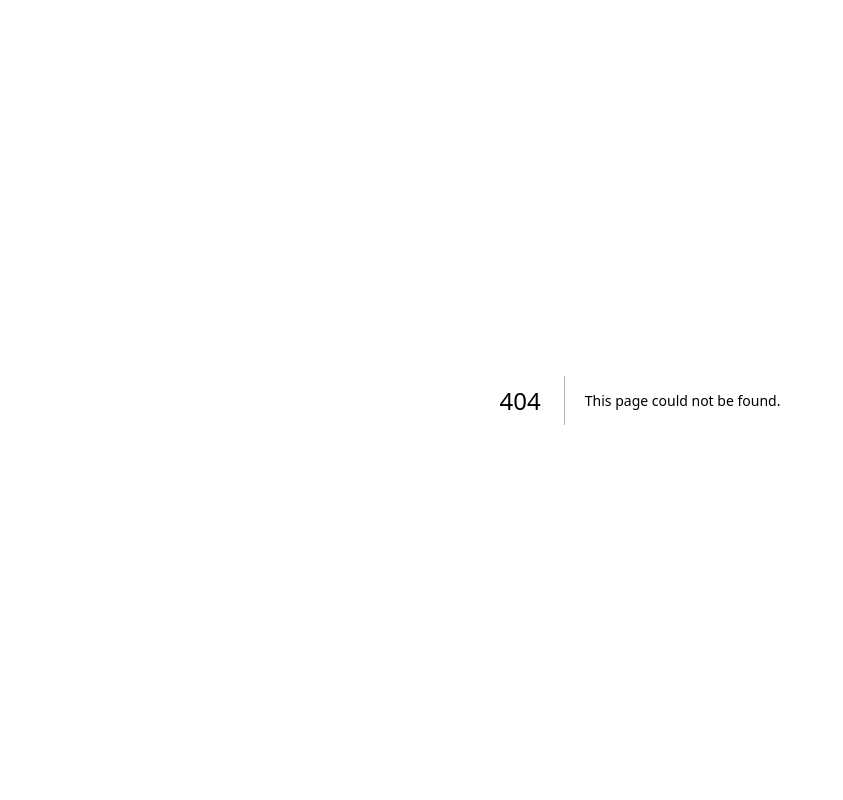
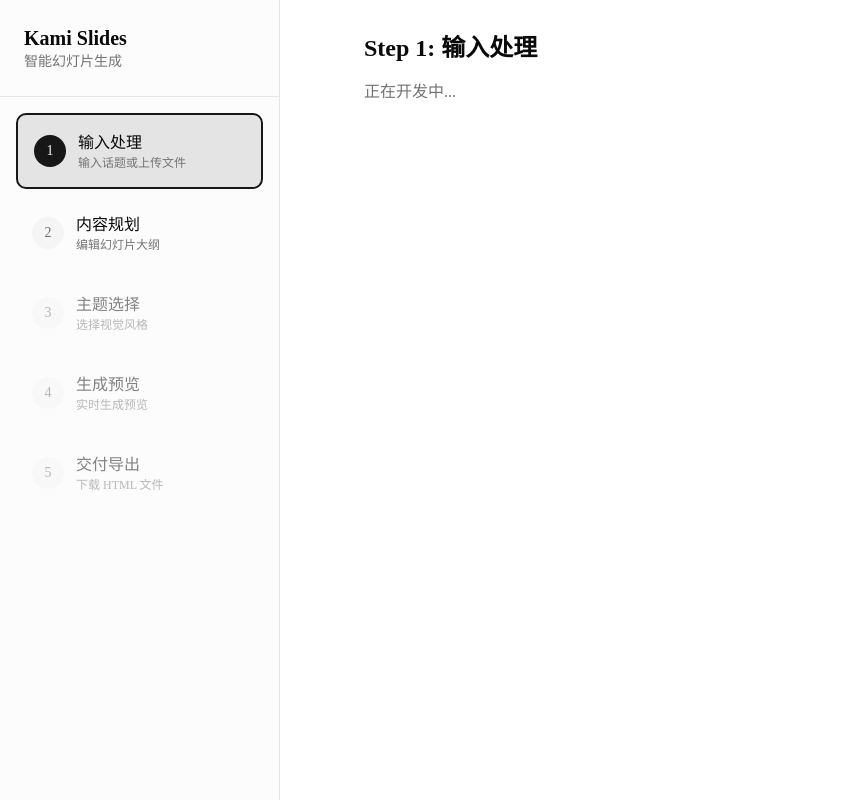
Before and after one commit to shuangmusuihua-source/helishixiong-work-webapp, a Next.js app: page /create in a window 1280 px wide. Before the commit this address had no page. Shown: the whole page, without its empty margins (0-843 px from the left). Built offline with nearby package versions, Linux system fonts and the light colour scheme.

Commit message:
feat: add wizard page framework with placeholder steps

```diff
--- /dev/null
+++ b/app/create/page.tsx
@@ -0,0 +1,11 @@
+import { Sidebar } from '@/components/layout/Sidebar';
+import { MainContent } from '@/components/layout/MainContent';
+
+export default function CreatePage() {
+  return (
+    <div className="wizard-container">
+      <Sidebar />
+      <MainContent />
+    </div>
+  );
+}
--- /dev/null
+++ b/components/layout/MainContent.tsx
@@ -0,0 +1,35 @@
+'use client';
+
+import { useWizardStore } from '@/store/useWizardStore';
+import { InputStep } from '@/components/wizard/InputStep';
+import { OutlineStep } from '@/components/wizard/OutlineStep';
+import { ThemeStep } from '@/components/wizard/ThemeStep';
+import { GenerateStep } from '@/components/wizard/GenerateStep';
+import { ExportStep } from '@/components/wizard/ExportStep';
+
+export function MainContent() {
+  const { currentStep } = useWizardStore();
+
+  const renderStep = () => {
+    switch (currentStep) {
+      case 1:
+        return <InputStep />;
+      case 2:
+        return <OutlineStep />;
+      case 3:
+        return <ThemeStep />;
+      case 4:
+        return <GenerateStep />;
+      case 5:
+        return <ExportStep />;
+      default:
+        return <InputStep />;
+    }
+  };
+
+  return (
+    <main className="main-content">
+      {renderStep()}
+    </main>
+  );
+}
--- /dev/null
+++ b/components/wizard/ExportStep.tsx
@@ -0,0 +1,10 @@
+'use client';
+
+export function ExportStep() {
+  return (
+    <div className="step-content">
+      <h2 className="text-2xl font-bold mb-4">Step 5: 交付导出</h2>
+      <p className="text-muted-foreground">正在开发中...</p>
+    </div>
+  );
+}
--- /dev/null
+++ b/components/wizard/GenerateStep.tsx
@@ -0,0 +1,10 @@
+'use client';
+
+export function GenerateStep() {
+  return (
+    <div className="step-content">
+      <h2 className="text-2xl font-bold mb-4">Step 4: 生成预览</h2>
+      <p className="text-muted-foreground">正在开发中...</p>
+    </div>
+  );
+}
--- /dev/null
+++ b/components/wizard/InputStep.tsx
@@ -0,0 +1,10 @@
+'use client';
+
+export function InputStep() {
+  return (
+    <div className="step-content">
+      <h2 className="text-2xl font-bold mb-4">Step 1: 输入处理</h2>
+      <p className="text-muted-foreground">正在开发中...</p>
+    </div>
+  );
+}
--- /dev/null
+++ b/components/wizard/OutlineStep.tsx
@@ -0,0 +1,10 @@
+'use client';
+
+export function OutlineStep() {
+  return (
+    <div className="step-content">
+      <h2 className="text-2xl font-bold mb-4">Step 2: 内容规划</h2>
+      <p className="text-muted-foreground">正在开发中...</p>
+    </div>
+  );
+}
--- /dev/null
+++ b/components/wizard/ThemeStep.tsx
@@ -0,0 +1,10 @@
+'use client';
+
+export function ThemeStep() {
+  return (
+    <div className="step-content">
+      <h2 className="text-2xl font-bold mb-4">Step 3: 主题选择</h2>
+      <p className="text-muted-foreground">正在开发中...</p>
+    </div>
+  );
+}
```
